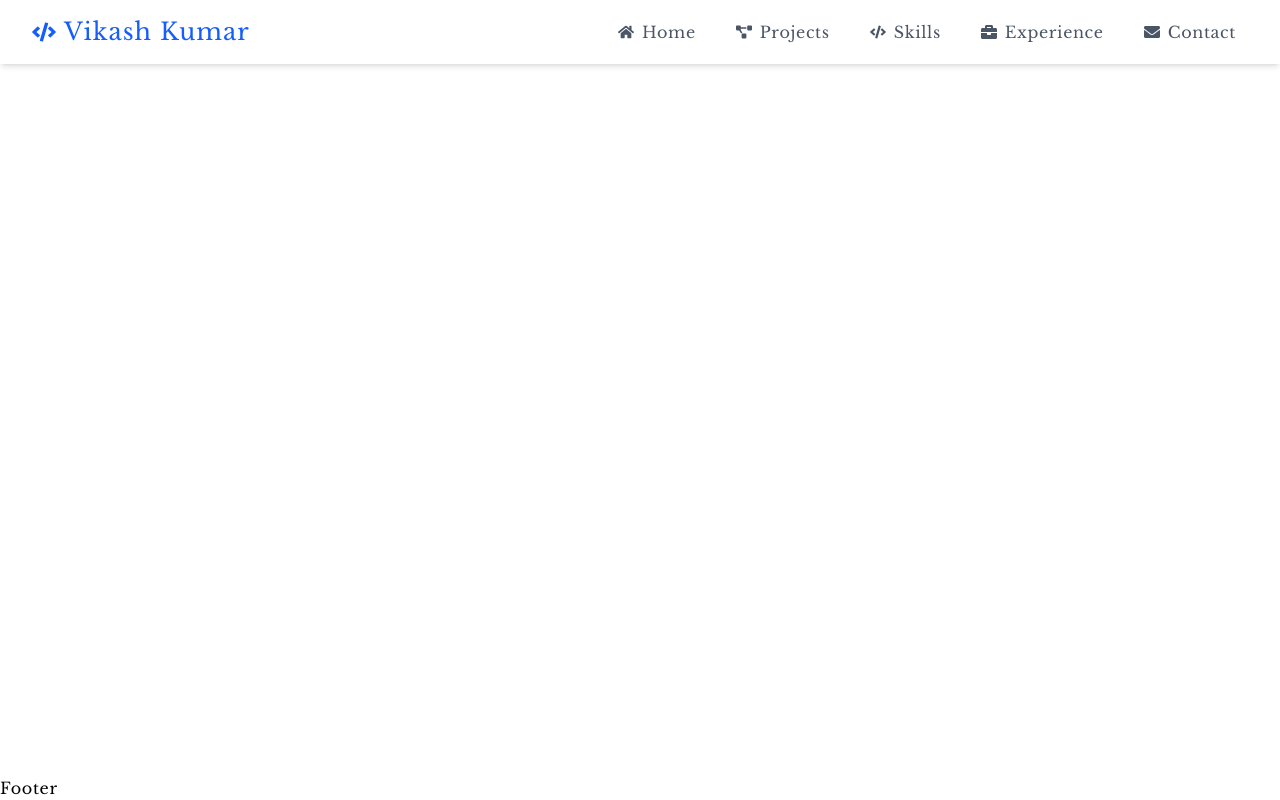
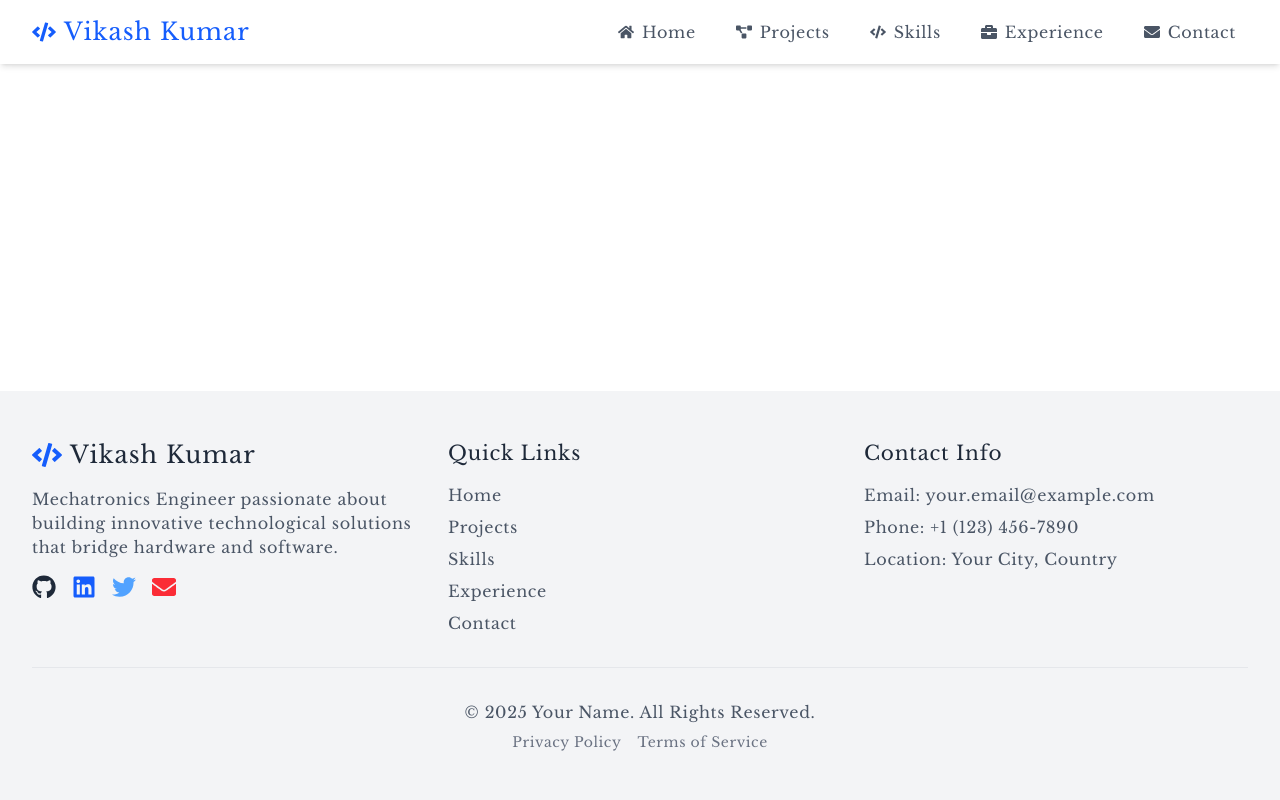
Before and after one commit to buildwithvikash/My-Portfolio, a React (Vite) app: page /contact in a window 1280 px wide. Built offline with nearby package versions, Linux system fonts and the light colour scheme.

Commit message:
footer done

```diff
--- a/src/components/Footer.jsx
+++ b/src/components/Footer.jsx
@@ -1,8 +1,136 @@
+import { Link } from "react-router-dom";
+import {
+  FaGithub,
+  FaLinkedin,
+  FaTwitter,
+  FaEnvelope,
+  FaCode,
+} from "react-icons/fa";
+import { motion } from "framer-motion";
+
 const Footer = () => {
+  const socialLinks = [
+    {
+      icon: <FaGithub />,
+      href: "https://github.com/yourusername",
+      color: "text-gray-800 hover:text-gray-600",
+    },
+    {
+      icon: <FaLinkedin />,
+      href: "https://linkedin.com/in/yourusername",
+      color: "text-blue-600 hover:text-blue-800",
+    },
+    {
+      icon: <FaTwitter />,
+      href: "https://twitter.com/yourusername",
+      color: "text-blue-400 hover:text-blue-600",
+    },
+    {
+      icon: <FaEnvelope />,
+      href: "mailto:your.email@example.com",
+      color: "text-red-500 hover:text-red-700",
+    },
+  ];
+
+  const quickLinks = [
+    { label: "Home", path: "/" },
+    { label: "Projects", path: "/projects" },
+    { label: "Skills", path: "/skills" },
+    { label: "Experience", path: "/experience" },
+    { label: "Contact", path: "/contact" },
+  ];
+
   return (
-    <div>
-      <h1>Footer</h1>
-    </div>
+    <footer className="bg-gray-100 py-12 px-4 sm:px-6 lg:px-8">
+      <div className="max-w-7xl mx-auto grid grid-cols-1 md:grid-cols-3 gap-8">
+        {/* Logo and Description */}
+        <div className="flex flex-col">
+          <div className="flex items-center mb-4">
+            <FaCode className="text-blue-600 text-3xl mr-2" />
+            <h2 className="text-2xl font-bold text-gray-800">Vikash Kumar</h2>
+          </div>
+          <p className="text-gray-600 mb-4">
+            Mechatronics Engineer passionate about building innovative
+            technological solutions that bridge hardware and software.
+          </p>
+
+          {/* Social Links */}
+          <div className="flex space-x-4">
+            {socialLinks.map((social, index) => (
+              <motion.a
+                key={index}
+                href={social.href}
+                target="_blank"
+                rel="noopener noreferrer"
+                className={`${social.color} text-2xl transition-colors duration-300`}
+                whileHover={{ scale: 1.2 }}
+                whileTap={{ scale: 0.9 }}
+              >
+                {social.icon}
+              </motion.a>
+            ))}
+          </div>
+        </div>
+
+        {/* Quick Links */}
+        <div>
+          <h3 className="text-xl font-semibold text-gray-800 mb-4">
+            Quick Links
+          </h3>
+          <ul className="space-y-2">
+            {quickLinks.map((link, index) => (
+              <li key={index}>
+                <Link
+                  to={link.path}
+                  className="text-gray-600 hover:text-blue-600 transition-colors duration-300"
+                >
+                  {link.label}
+                </Link>
+              </li>
+            ))}
+          </ul>
+        </div>
+
+        {/* Contact Information */}
+        <div>
+          <h3 className="text-xl font-semibold text-gray-800 mb-4">
+            Contact Info
+          </h3>
+          <ul className="space-y-2 text-gray-600">
+            <li>
+              <strong>Email:</strong> your.email@example.com
+            </li>
+            <li>
+              <strong>Phone:</strong> +1 (123) 456-7890
+            </li>
+            <li>
+              <strong>Location:</strong> Your City, Country
+            </li>
+          </ul>
+        </div>
+      </div>
+
+      {/* Copyright Section */}
+      <div className="mt-8 pt-8 border-t border-gray-200 text-center">
+        <p className="text-gray-600">
+          © {new Date().getFullYear()} Your Name. All Rights Reserved.
+        </p>
+        <div className="mt-2 flex justify-center space-x-4">
+          <Link
+            to="/privacy"
+            className="text-gray-500 hover:text-blue-600 text-sm"
+          >
+            Privacy Policy
+          </Link>
+          <Link
+            to="/terms"
+            className="text-gray-500 hover:text-blue-600 text-sm"
+          >
+            Terms of Service
+          </Link>
+        </div>
+      </div>
+    </footer>
   );
 };
 
```
